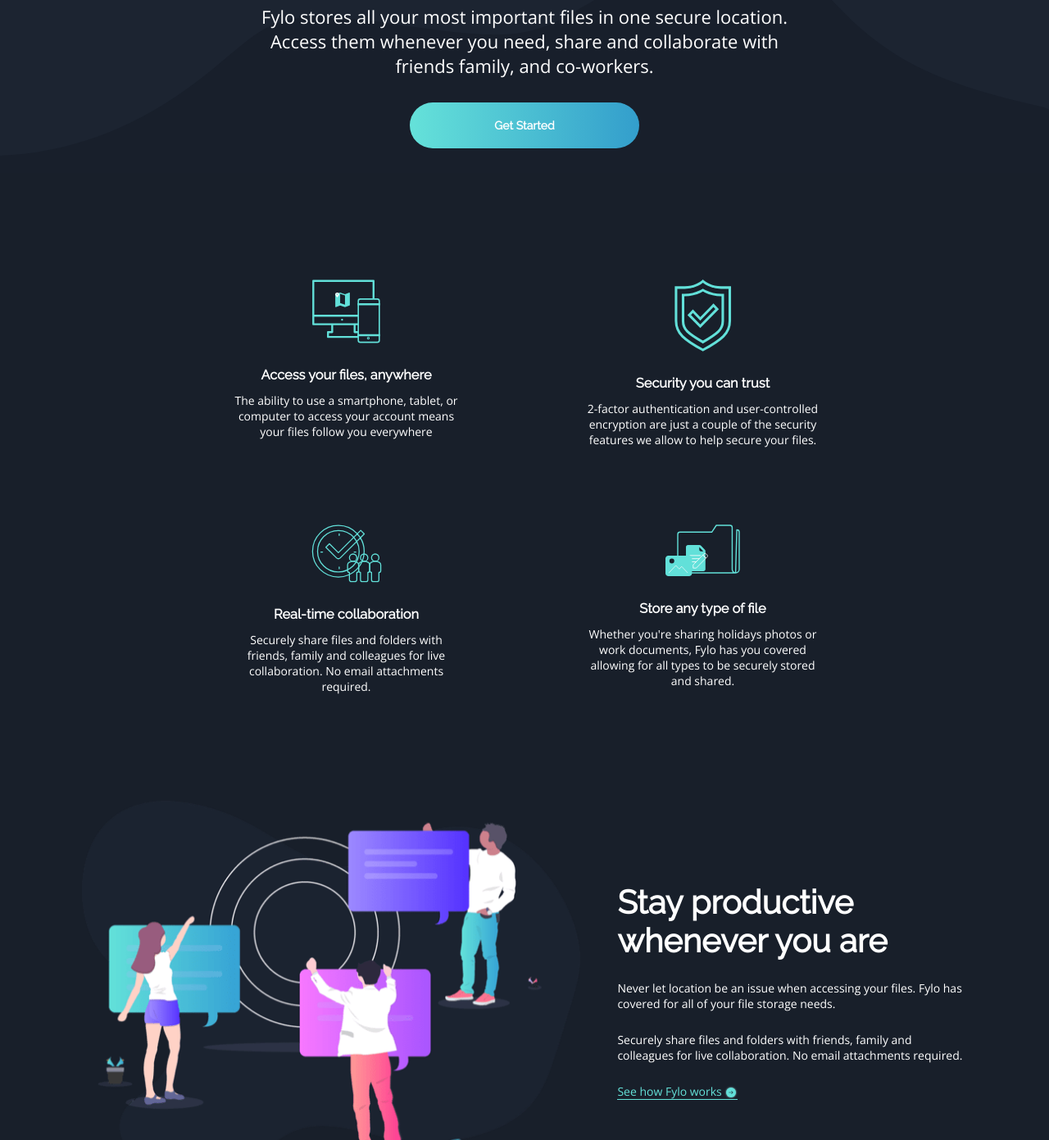
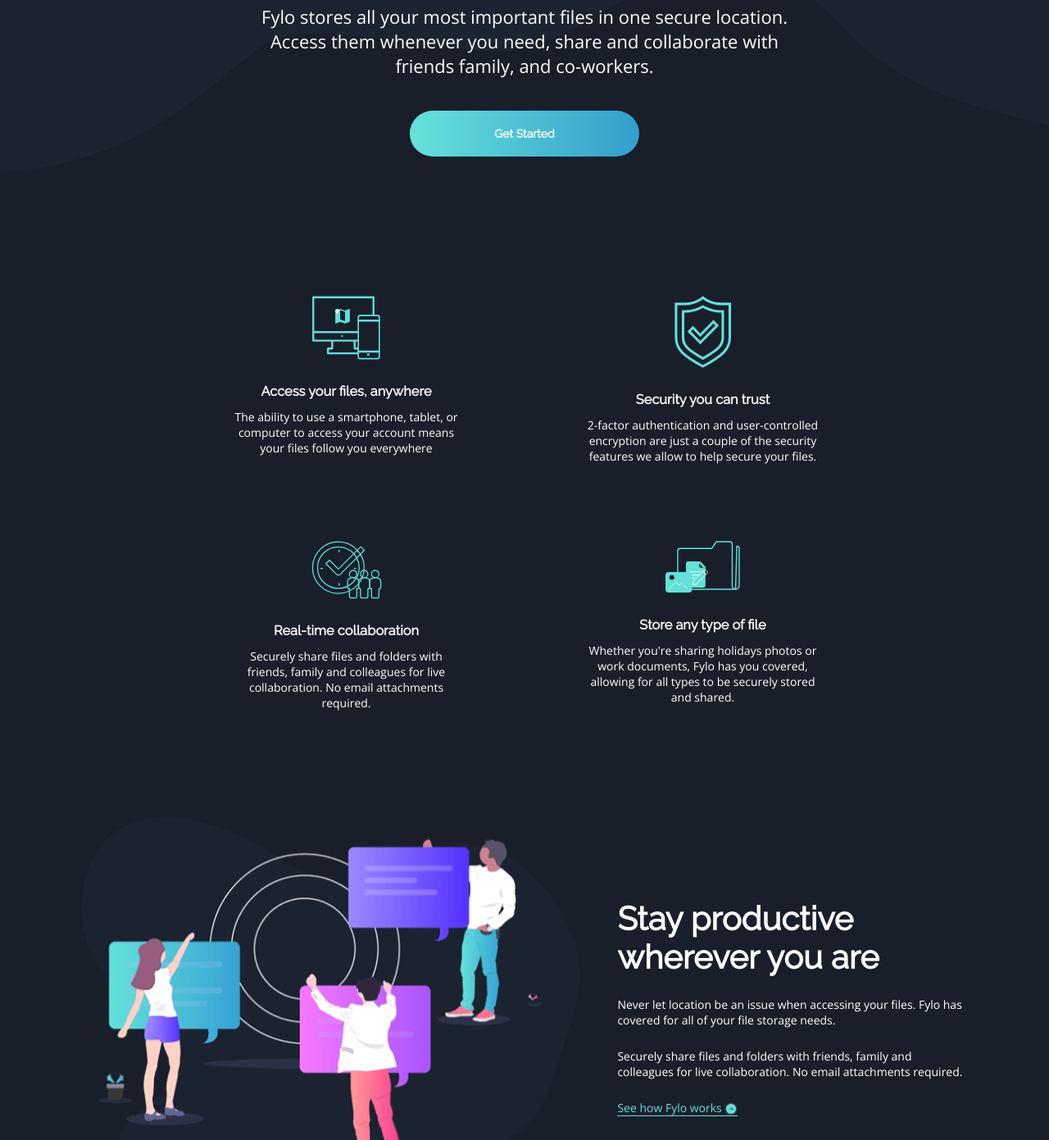
Before and after one commit to Omojiba/fylo, a plain HTML site: page index.html in a window 1280 px wide. Shown: the part 920-2311 px from the top of the page at 82% size. Drawn offline with nearby package versions, Linux system fonts and the light colour scheme.

Commit message:
little typo corrections

```diff
--- a/index.html
+++ b/index.html
@@ -85,7 +85,7 @@
           <h3 class="second-title-heading">Store any type of file</h3>
           <p>
             Whether you're sharing holidays photos or work documents, Fylo has
-            you covered allowing for all types to be securely stored and shared.
+            you covered, allowing for all types to be securely stored and shared.
           </p>
         </div>
       </section>
@@ -97,7 +97,7 @@
           />
         </div>
         <div class="text-box">
-          <h2>Stay productive whenever you are</h2>
+          <h2>Stay productive wherever you are</h2>
           <p>
             Never let location be an issue when accessing your files. Fylo has
             covered for all of your file storage needs.
--- a/style.css
+++ b/style.css
@@ -111,9 +111,12 @@ main {
   width: 280px;
   padding: 20px 0;
   border-radius: 50px;
-  margin: 30px 0;
+  margin: 40px 0;
   background: linear-gradient(to right,hsl(176, 68%, 64%), hsl(198, 60%, 50%));
   border: none;
+}
+.cta:hover{
+  cursor: pointer;
 }
 
 /* features section */
```
